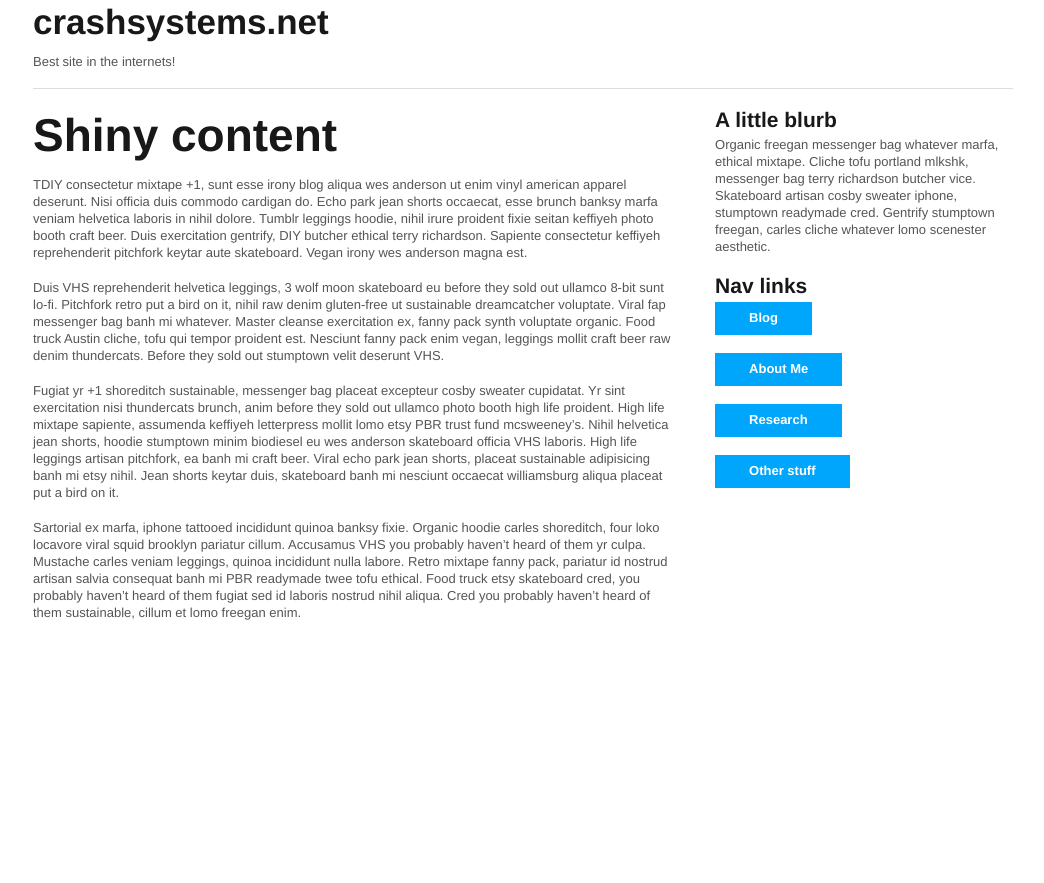
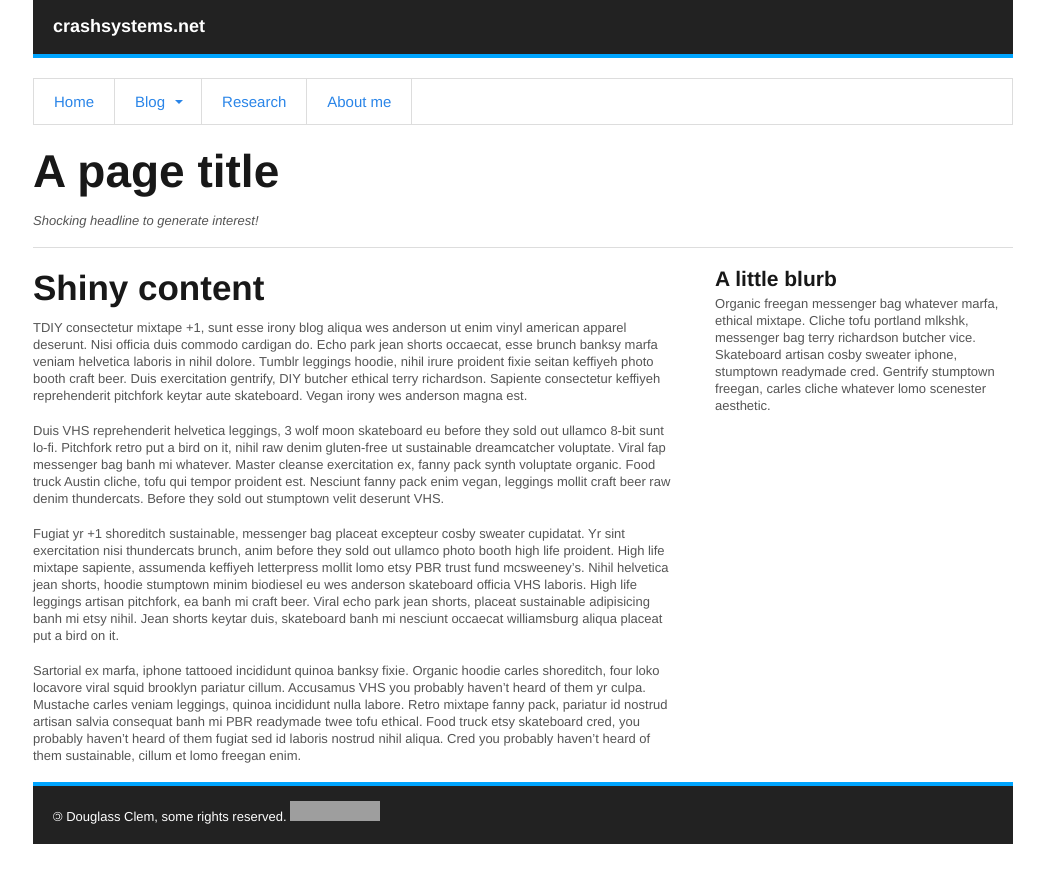
Before and after one commit to crashsystems/crashsystems.net, a Jekyll site: the page built from index.markdown, in a window 1280 px wide. Shown: the top 883 px of the page, without its empty margins (117-1161 px from the left). Built offline with Jekyll 4.4.1, drawn with Linux system fonts in a browser that asks for light colours; grey boxes are pictures that could not be loaded.

Commit message:
Significant layout changes.

```diff
--- /dev/null
+++ b/_includes/layouts/main/footer
@@ -0,0 +1,16 @@
+
+	<!-- Footer bar -->
+	<div class="row">
+		<div class="container" id="footerBar">
+			<p><span id="copyleft">&copy;</span>
+			Douglass Clem, some rights reserved. <a rel="license" href="http://creativecommons.org/licenses/by-sa/3.0/us/"><img alt="Creative Commons License" src="http://i.creativecommons.org/l/by-sa/3.0/us/80x15.png" /></a></p>
+		</div>
+	</div>
+
+
+	<!-- Included JS Files -->
+	<script src="assets/js/foundation.js"></script>
+	<script src="assets/js/app.js"></script>
+
+</body>
+</html>
--- a/_includes/layouts/main/header
+++ b/_includes/layouts/main/header
@@ -1,7 +1,27 @@
+		<!-- Title bar -->
+		<div class="row">
+			<div class="container"  id="titleBar">
+				<h5>crashsystems.net</h5>
+			</div>
+		</div>
+
 		<div class="row">
 			<div class="twelve columns">
-				<h2>{{ page.title }}</h2>
-				<p>{{ page.aside }}</p>
+				<ul class="nav-bar">
+					<li><a href="#">Home</a></li>
+					<li class="has-flyout"><a href="#">Blog</a>
+						<div class="flyout small panel">
+							<h5><a href="#">Archives</a></h5>
+							<h5><a href="$">Another submenu</a></h5>
+						</div>
+					</li>
+					<li><a href="#">Research</a></li>
+					<li><a href="#">About me</li></a></li>
+				</ul>
+
+				<h1><strong>{{ page.title }}</strong></h1>
+				<p><em>{{ page.aside }}</em></p>
+
 				<hr />
 			</div>
 		</div>
--- a/_includes/layouts/main/sidebar
+++ b/_includes/layouts/main/sidebar
@@ -1,10 +1,4 @@
 <div class="four columns">
 				<h4>A little blurb</h4>
 				<p>Organic freegan messenger bag whatever marfa, ethical mixtape. Cliche tofu portland mlkshk, messenger bag terry richardson butcher vice. Skateboard artisan cosby sweater iphone, stumptown readymade cred. Gentrify stumptown freegan, carles cliche whatever lomo scenester aesthetic.</p>
-
-				<h4>Nav links</h4>
-				<a href="#" class="[radius, round] button">Blog</a><br><br>
-				<a href="#" class="[radius, round] button">About Me</a><br><br>
-				<a href="#" class="[radius, round] button">Research</a><br><br>
-				<a href="#" class="[radius, round] button">Other stuff</a><br><br>
 			</div>
--- a/_layouts/main.html
+++ b/_layouts/main.html
@@ -13,13 +13,4 @@
 
 	</div>
 	<!-- container -->
-
-
-
-
-	<!-- Included JS Files -->
-	<script src="assets/js/foundation.js"></script>
-	<script src="assets/js/app.js"></script>
-
-</body>
-</html>
+{% include layouts/main/footer %}
--- a/assets/css/app.css
+++ b/assets/css/app.css
@@ -13,7 +13,25 @@
 /* -----------------------------------------
    Shared Styles
 ----------------------------------------- */
+#titleBar {
+  background: #222222;
+  border-bottom: solid 4px #00a5ff;
+  padding: 15px 20px 13px 20px; }
+#titleBar h5 {
+  color: #fff; font-weight: bold; }
 
+#footerBar {
+  background: #222222;
+  border-top: solid 4px #00a5ff;
+  padding: 15px 20px 1px 20px; }
+#footerBar p {
+  color: #fff;}
+
+#copyleft {
+	transform:rotate(180deg);-webkit-transform:rotate(180deg);
+	-moz-transform:rotate(180deg);-o-transform:rotate(180deg);
+	filter:progid:DXImageTransform.Microsoft.BasicImage(rotation=2); display: inline-block;
+}
 
 
 /* -----------------------------------------
--- a/index.markdown
+++ b/index.markdown
@@ -1,11 +1,11 @@
 ---
 layout: main
-title: crashsystems.net
-aside: Best site in the internets!
+title: A page title
+aside: Shocking headline to generate interest!
 ---
 
 
-#Shiny content
+##Shiny content
 
 TDIY consectetur mixtape +1, sunt esse irony blog aliqua wes anderson ut enim vinyl american apparel deserunt. Nisi officia duis commodo cardigan do. Echo park jean shorts occaecat, esse brunch banksy marfa veniam helvetica laboris in nihil dolore. Tumblr leggings hoodie, nihil irure proident fixie seitan keffiyeh photo booth craft beer. Duis exercitation gentrify, DIY butcher ethical terry richardson. Sapiente consectetur keffiyeh reprehenderit pitchfork keytar aute skateboard. Vegan irony wes anderson magna est.
 
```
Also changed, not shown: 1 other file.
